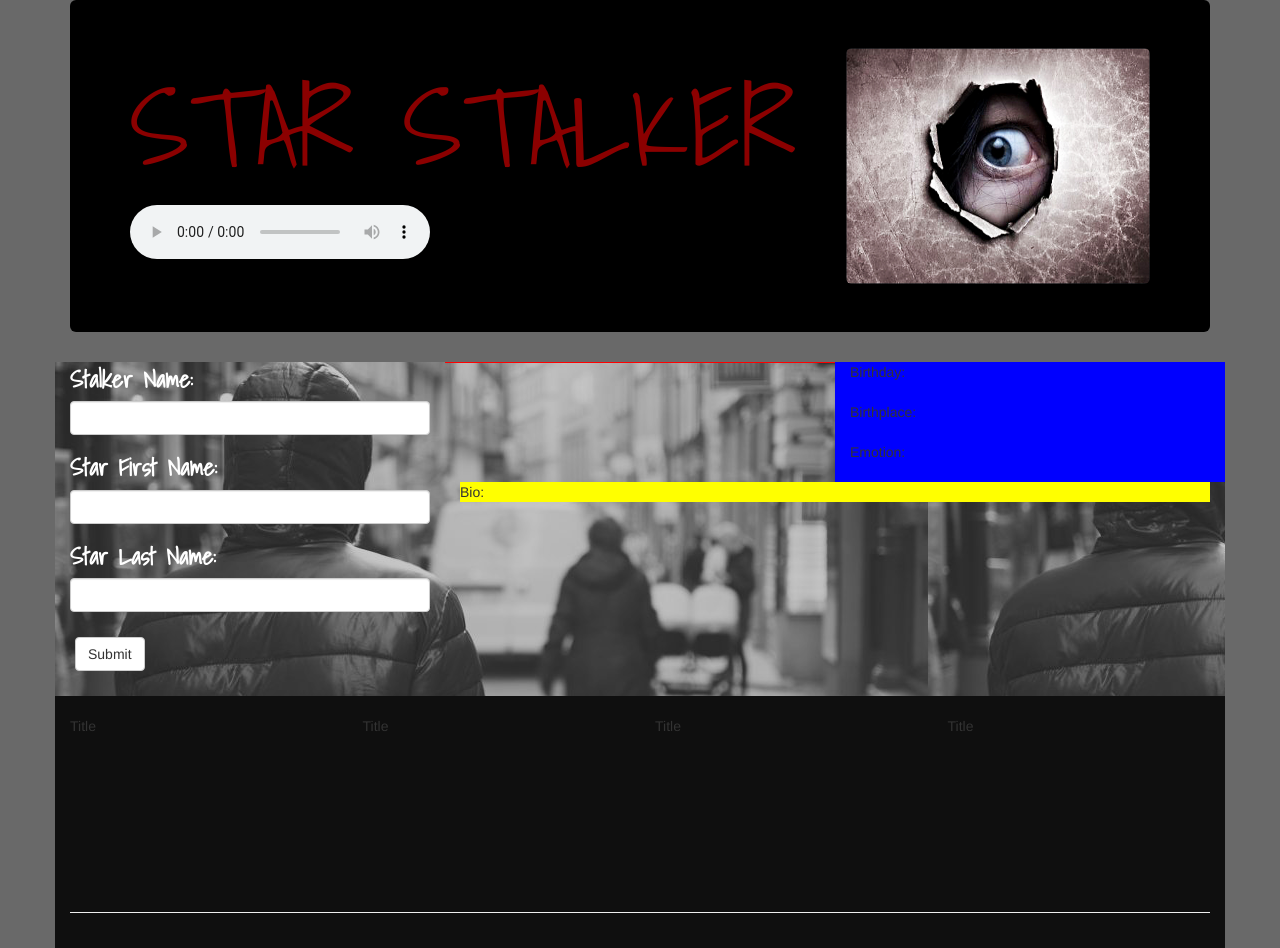
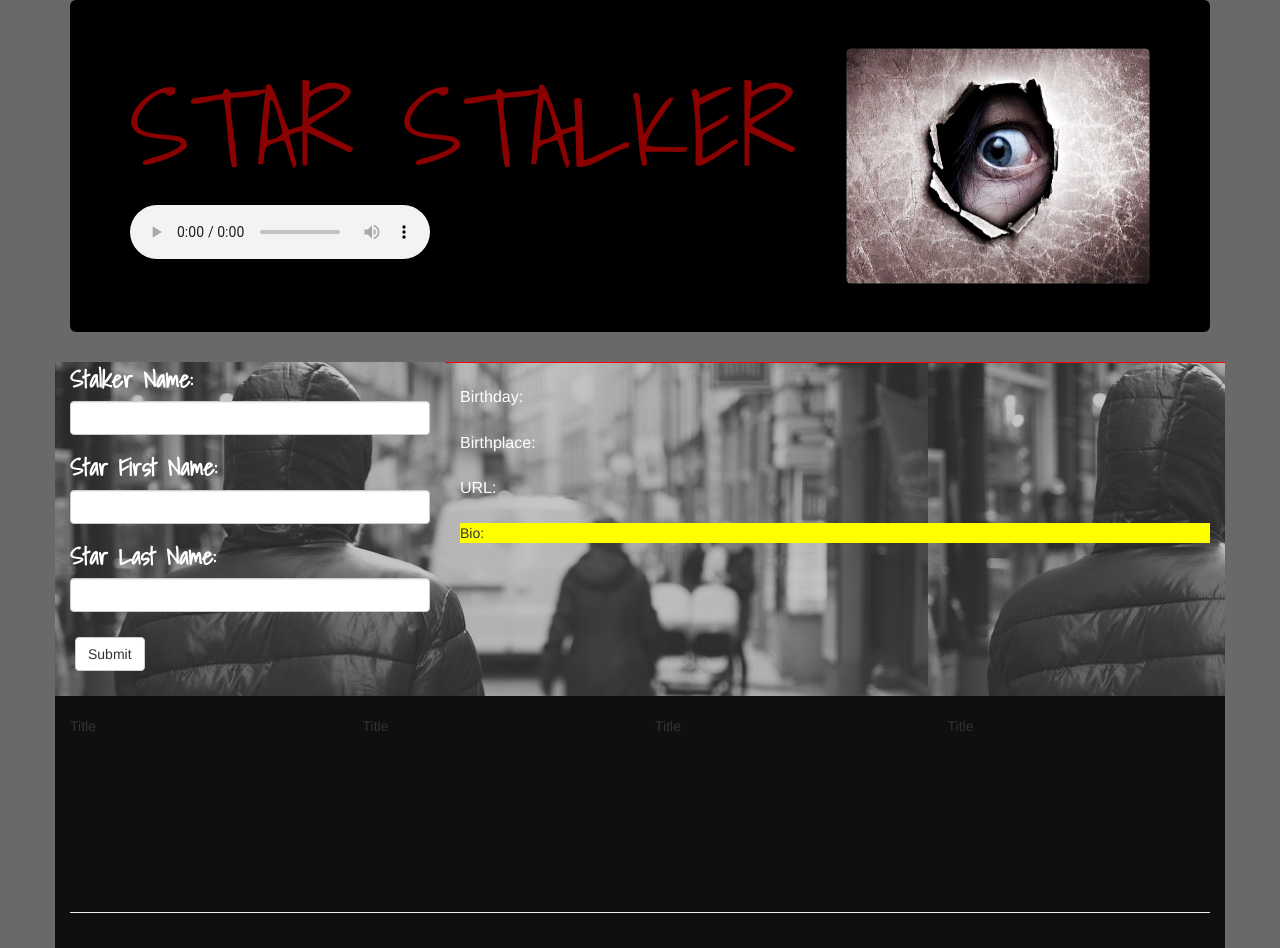
Before and after one commit to hpauzer/StarStalker, a plain HTML site: page index.html in a window 1280 px wide. Drawn offline with nearby package versions, Linux system fonts and the light colour scheme; no server answers.

Commit message:
Sat work

```diff
--- a/assets/style.css
+++ b/assets/style.css
@@ -60,3 +60,22 @@ h {
 .bio {
     background-color: yellow;
 }
+
+#star_photo {
+    height: auto;
+    width: 100%;
+}
+
+.starInfo{
+    color: white;
+    font-size: 16px;
+}
+
+.form-control {
+    font-size: 20px;
+}
+
+.picContainer {
+    width: 200px;
+    height: 120px;
+}
--- a/index.html
+++ b/index.html
@@ -60,20 +60,24 @@
 <!-- Picture and facts -->
             <div class="col-lg-8 rightPanel">
                 <div class="row">
-                    <div class="col-lg-6 red" id="star_photo">
+                    <div class="col-lg-6 picContainer red" id="star_photo">
                     </div>
-                    <div class="col-lg-6 blue">
-                        <div class="birthday">Birthday: </div>
+                    <div class="col-lg-6 starInfo">
+                        <div id= "star_name" class="name"></div>
                         <br>
-                        <div class="birthplace">Birthplace: </div>
+                        <div id= "star_birthday" class="birthday">Birthday: </div>
                         <br>
-                        <div class="emotion">Emotion:</div>
+                        <div id="star_birthplace" class="birthplace">Birthplace: </div>
                         <br>
+                        <div id="star_webPage" class="webPage">URL: </div>
+                        <br>
+ <!--                       <div class="emotion">Emotion:</div>
+                        <br>  -->
                     </div>
                 </div>
                 <div class="row">
                     <div class="col-lg-12">
-                        <div class="bio">Bio:
+                        <div id="star_bio" class="bio">Bio:
                         </div>
                     </div>
                 </div>
@@ -116,7 +120,6 @@
                                 </caption>
                                 <tbody id="star-table" style="border-left: 0 solid;border-right: 0 solid;margin: 0;padding: 0">
                                     <tr style="padding: 5px">
-                                        <th scope="col">MY STALKER HANDLE</th>
                                         <th scope="col">STAR FIRST NAME</th>
                                         <th scope="col">STAR LAST NAME</th>
                                         <th scope="col">Button Goes Here</th>
--- a/stalker.js
+++ b/stalker.js
@@ -20,17 +20,17 @@ var myData = firebase.database();
 
 // set up event listener
 $("#add-star").on("click", function (event) {
-
     event.preventDefault();
     displayStarInfo();
 
     var stalkerName = $("#stalker-name").val().trim();
     var starFirstName = $("#star-first-name").val().trim();
     var starLastName = $("#star-last-name").val().trim();
+
 //    var starFavMov = $("#star-fav-mov").val().trim();
 //    var stalkVal = $("#stalk-value").val().trim();
 
-    alert(starFirstName);
+//    alert(starFirstName);
 
     myData.ref("/Stars/").push({
         yName: stalkerName,
@@ -38,7 +38,6 @@ $("#add-star").on("click", function (event) {
         slName: starLastName,
 //        Movie: starFavMov,
 //        sValue: stalkVal
-
     });
 });
 
```
